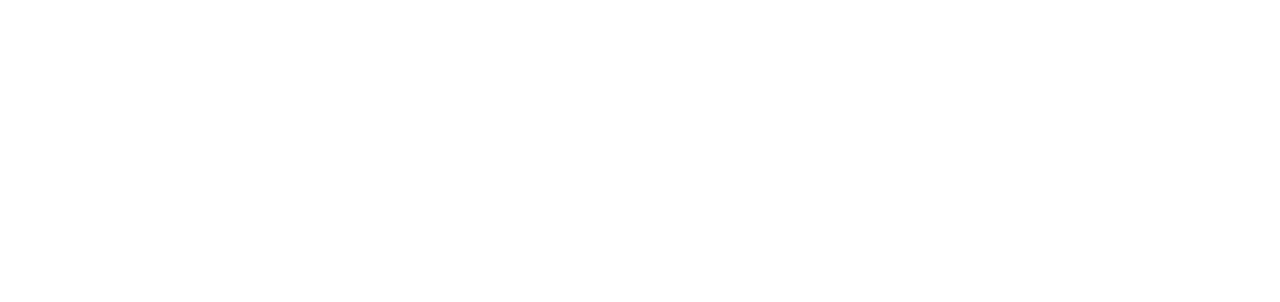
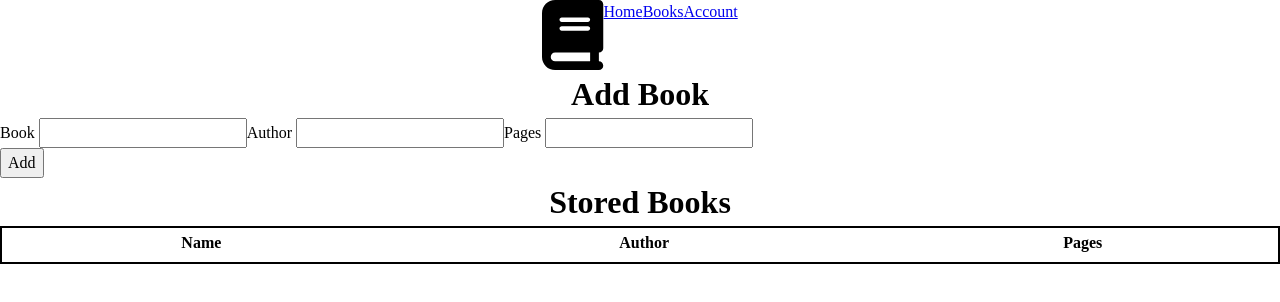
Before and after one commit to bdbrown12/fullstack-javascript, a plain HTML site: page javascript/library-project/index.html in a window 1280 px wide. Drawn offline with Linux system fonts and the light colour scheme.

Commit message:
created the basic layout of the html page and adding some styling classes. Began working on linking up js to the page through the dom

```diff
--- a/javascript/library-project/index.html
+++ b/javascript/library-project/index.html
@@ -8,6 +8,57 @@
     <script src="javascript.js"></script>
 </head>
 <body>
+        <div class="header-container">
+            <div class="navbar">
+                <svg xmlns="http://www.w3.org/2000/svg" viewBox="0 0 448 512"><!--!Font Awesome Free 6.7.2 by @fontawesome - https://fontawesome.com License - https://fontawesome.com/license/free Copyright 2025 Fonticons, Inc.--><path d="M96 0C43 0 0 43 0 96L0 416c0 53 43 96 96 96l288 0 32 0c17.7 0 32-14.3 32-32s-14.3-32-32-32l0-64c17.7 0 32-14.3 32-32l0-320c0-17.7-14.3-32-32-32L384 0 96 0zm0 384l256 0 0 64L96 448c-17.7 0-32-14.3-32-32s14.3-32 32-32zm32-240c0-8.8 7.2-16 16-16l192 0c8.8 0 16 7.2 16 16s-7.2 16-16 16l-192 0c-8.8 0-16-7.2-16-16zm16 48l192 0c8.8 0 16 7.2 16 16s-7.2 16-16 16l-192 0c-8.8 0-16-7.2-16-16s7.2-16 16-16z"/></svg>
+                <nav>
+                    <ul>
+                        <li><a href="#">Home</a></li>
+                        <li><a href="#">Books</a></li>
+                        <li><a href="#">Account</a></li>
+                    </ul>
+                </nav>
+            </div>
+        </div>
+
+        <h1 class="title">Add Book</h1>
+
+        <!--make a form to submit a new book-->
+        <form action="#">
+            <div class="add-book-container">
+                <div>
+                    <label for="bookName">Book</label>
+                    <input type="text" name="bookName">
+                </div>
+                <div>
+                    <label for="bookName">Author</label>
+                    <input type="text" name="bookName">
+                </div>
+                <div>
+                    <label for="bookName">Pages</label>
+                    <input type="text" name="bookName">
+                </div>
+            </div>
+            <button>Add</button>
+        </form>
+
+        <h1 class="title">Stored Books</h1>
+
+        <!--display stored books here-->
+
+        <table style="width: 100%;">
+                <tr>
+                    <th>Name</th>
+                    <th>Author</th>
+                    <th>Pages</th>
+                </tr>
+                <tr>
+                    <td id="name"></td>
+                    <td id="author"></td>
+                    <td id="pages"></td>
+                </tr>
+        </table>
+
 
 </body>
 </html>
--- a/javascript/library-project/javascript.js
+++ b/javascript/library-project/javascript.js
@@ -0,0 +1,30 @@
+// store all book objects in an array by creating a constructor for books
+const myLibrary = [];
+
+function Book(bookName, authorName, numPages){
+    this.bookName = bookName,
+    this.authorName = authorName,
+    this.numPages = numPages
+};
+
+function addBookToLibrary() {
+    const newBook = new Book(boo)
+};
+
+book1 = new Book('Harry Potter', 'J.K. Rowling', 550);
+
+myLibrary.push(book1);
+
+function displayBooks(book) {
+    for(let prop in book){
+        console.log(prop);
+    }
+}
+
+
+//how to add objects to an array
+
+// Object.setPrototypeOf(addBookToLibrary, Book);
+
+const name = document.querySelector('#name');
+name.textContent = 'harry potter';
--- a/javascript/library-project/style.css
+++ b/javascript/library-project/style.css
@@ -0,0 +1,90 @@
+/* 1. Use a more-intuitive box-sizing model */
+*, *::before, *::after {
+    box-sizing: border-box;
+  }
+
+  /* 2. Remove default margin */
+  * {
+    margin: 0;
+
+  }
+
+  body {
+    /* 3. Add accessible line-height */
+    line-height: 1.5;
+    /* 4. Improve text rendering */
+    -webkit-font-smoothing: antialiased;
+  }
+
+  /* 5. Improve media defaults */
+  img, picture, video, canvas, svg {
+    display: block;
+    max-width: 100%;
+  }
+
+  /* 6. Inherit fonts for form controls */
+  input, button, textarea, select {
+    font: inherit;
+  }
+
+  /* 7. Avoid text overflows */
+  p, h1, h2, h3, h4, h5, h6 {
+    overflow-wrap: break-word;
+  }
+
+  /* 8. Improve line wrapping */
+  p {
+    text-wrap: pretty;
+  }
+  h1, h2, h3, h4, h5, h6 {
+    text-wrap: balance;
+  }
+
+  /*
+    9. Create a root stacking context
+  */
+  #root, #__next {
+    isolation: isolate;
+  }
+
+.header-container{
+    display: flex;
+    align-items: center;
+    justify-content: center;
+    height: 100%;
+    width: 80%;
+    margin: auto;
+}
+
+
+.header-container * {
+    display: flex;
+    justify-content: right;
+}
+
+ul{
+    padding: 0;
+}
+
+svg{
+    height: 70px;
+
+}
+
+svg:hover{
+    cursor: pointer;
+}
+
+.title{
+  display: flex;
+  justify-content: center;
+  align-items: center;
+}
+
+.add-book-container{
+  display: flex;
+}
+
+table{
+  border: solid black 2px;
+}
```
